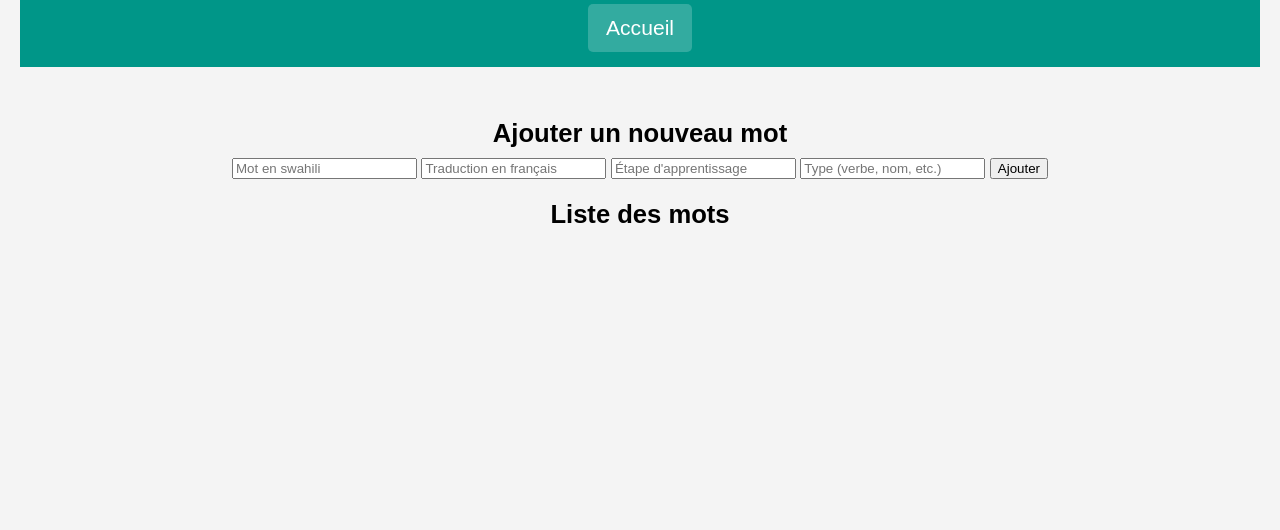
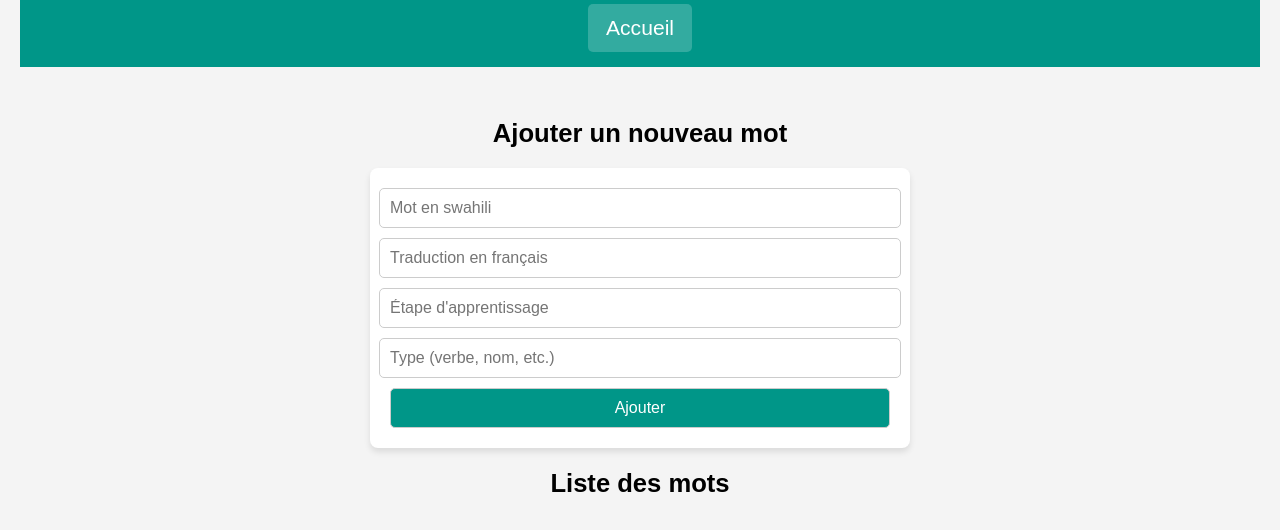
Before and after one commit to adrien-ge/swahili-learning, a plain HTML site: page pages/gestionMots.html in a window 1280 px wide. Shown: the part 126-656 px from the top of the page. Drawn offline with Linux system fonts and the light colour scheme; no server answers.

Commit message:
ok vignette ajouter un mot

```diff
--- a/css/table.css
+++ b/css/table.css
@@ -64,3 +64,36 @@ body {
 .table-card button:hover {
     background: #e68900;
 }
+/* 📌 Styles spécifiques au formulaire d'ajout de mots */
+.form-container {
+    display: flex;
+    flex-direction: column; /* Organiser les champs en colonne */
+    align-items: center; /* Centrer les éléments dans le conteneur */
+    gap: 10px; /* Espacer légèrement les éléments */
+    padding: 20px;
+    background: white;
+    border-radius: 8px;
+    box-shadow: 0px 4px 6px rgba(0, 0, 0, 0.1);
+    width: 90%; /* Adapter la largeur à la taille de l'écran */
+    max-width: 500px; /* Limiter la largeur maximale */
+    margin: 20px auto; /* Centrer le formulaire et ajouter de la marge autour */
+}
+
+.form-container input, .form-container button {
+    width: 100%; /* Assurer que les champs prennent toute la largeur */
+    padding: 10px;
+    border: 1px solid #ccc;
+    border-radius: 5px;
+    font-size: 1em;
+}
+
+.form-container button {
+    background-color: #009688; /* Couleur d'arrière-plan du bouton */
+    color: white; /* Couleur du texte du bouton */
+    cursor: pointer; /* Style du curseur pour indiquer qu'il est cliquable */
+    transition: background-color 0.3s; /* Transition pour l'effet au survol */
+}
+
+.form-container button:hover {
+    background-color: #00796b; /* Foncer le bouton lors du survol */
+}
```
